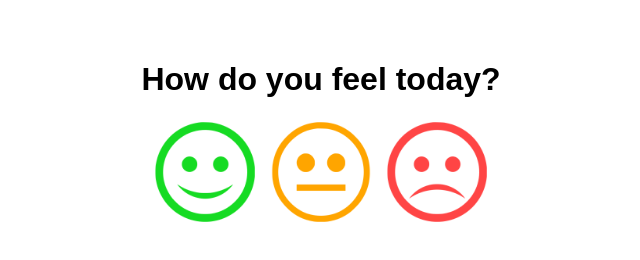
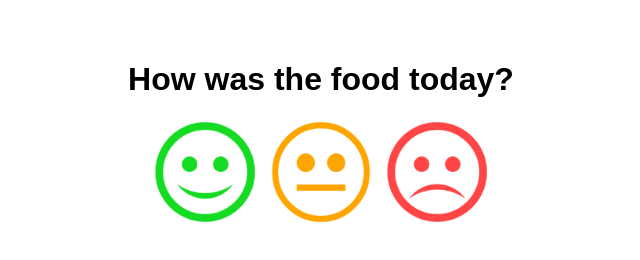
Before and after one commit to jasoncourtney/smiley-survey, a plain HTML site: page index.html in a window 1280 px wide. Shown: the whole page, without its empty margins (319-959 px from the left). Drawn offline with Linux system fonts and the light colour scheme.

Commit message:
Updated Header

```diff
--- a/index.html
+++ b/index.html
@@ -7,7 +7,7 @@
   <link rel="stylesheet" href="style.css">
 </head>
 <body>
-  <h1>How do you feel today?</h1>
+  <h1>How was the food today?</h1>
   <div class="buttons">
     <button onclick="submitResponse('happy')" aria-label="Happy">
       <img src="images/happy.png" alt="Happy face">
--- a/script.js
+++ b/script.js
@@ -1,5 +1,5 @@
 function submitResponse(choice) {
-  const url = https://script.google.com/macros/s/AKfycbxdZlfmKnrDCOASvUF-FbSd1JhKspxKF__NQE8oIPBgUMs0BqnZ6D391sQh-jJ8wzQb/exec
+  const url = https://script.google.com/macros/s/AKfycbxdZlfmKnrDCOASvUF-FbSd1JhKspxKF__NQE8oIPBgUMs0BqnZ6D391sQh-jJ8wzQb/exec;
 
   // Prepare payload
   const payload = JSON.stringify({
```
